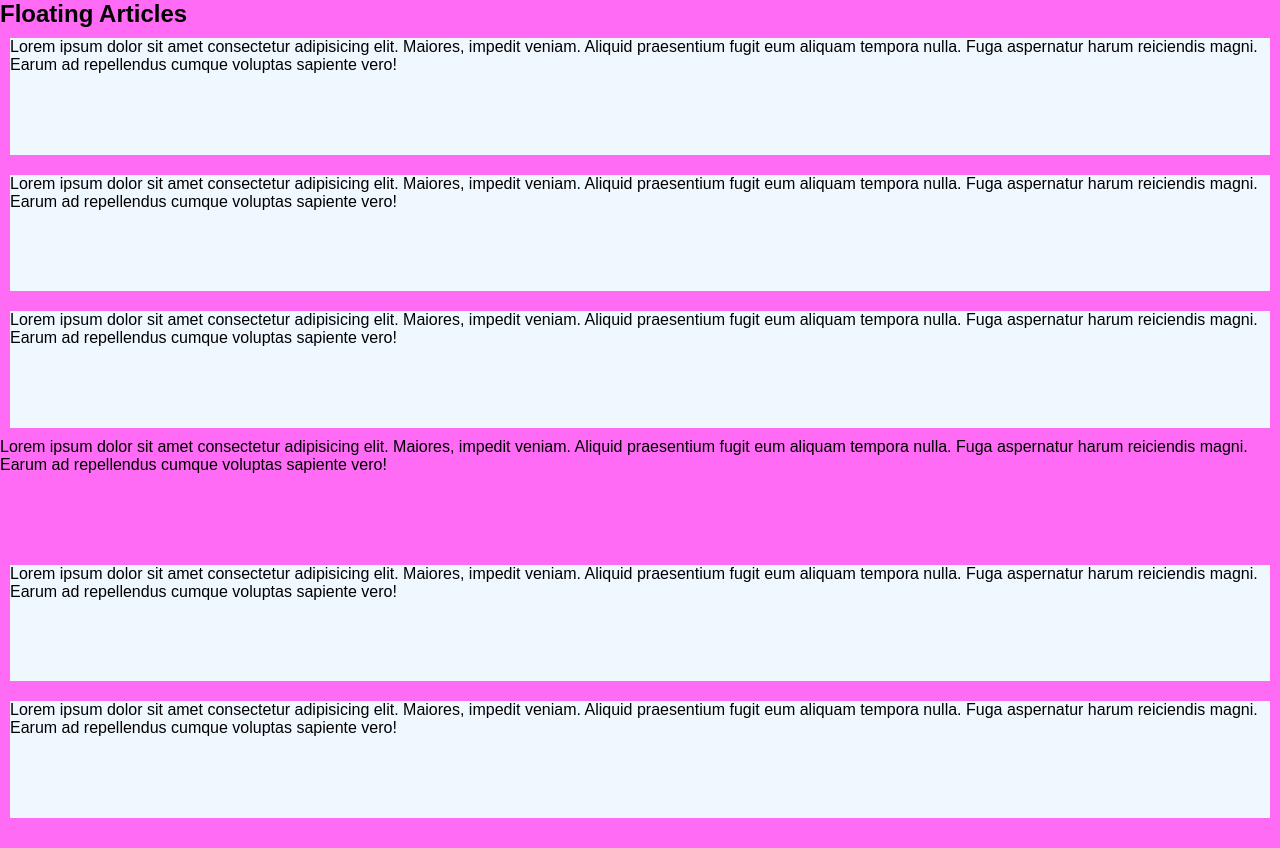
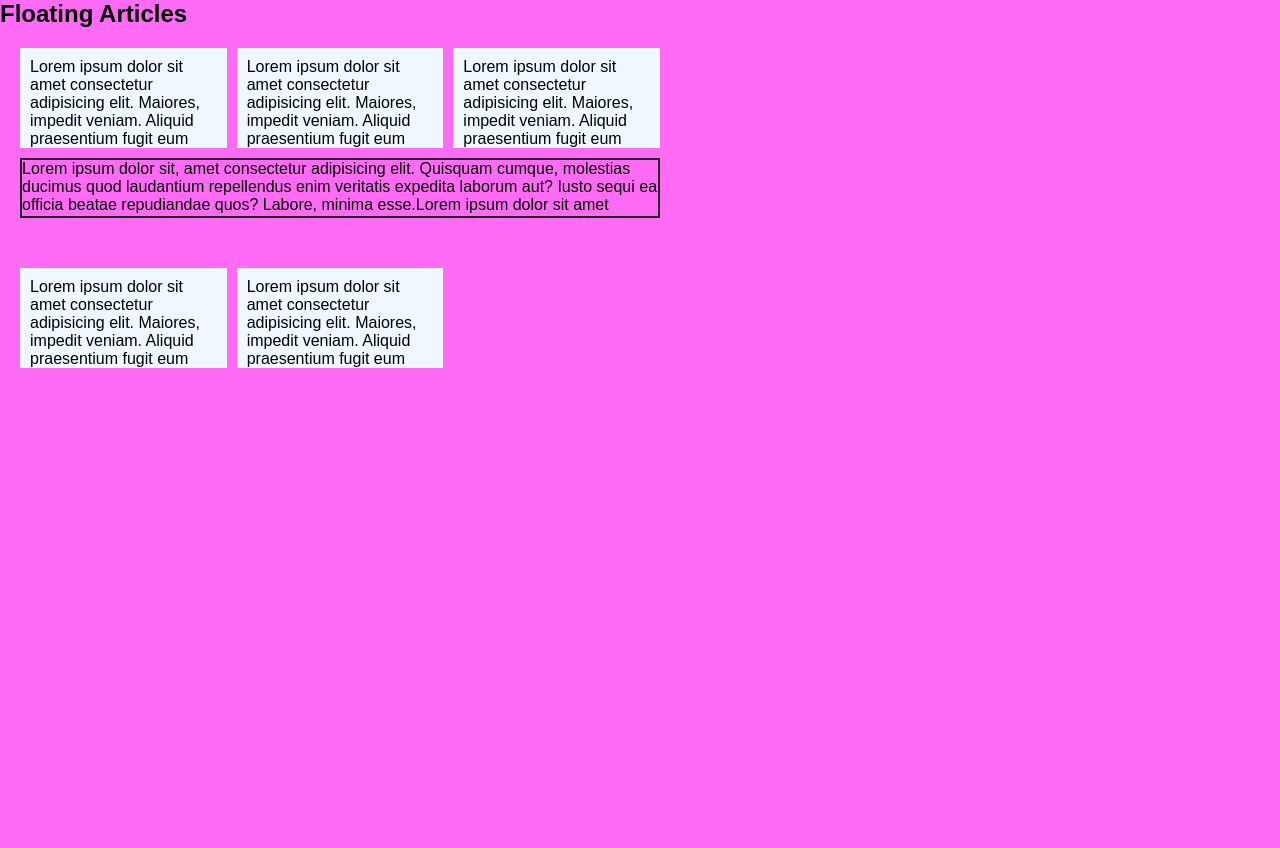
Before and after one commit to JaafarAbdalmajeed/CSS-OCS-FPE, a plain HTML site: page Task 5/index.html in a window 1280 px wide. Drawn offline with Linux system fonts and the light colour scheme.

Commit message:
task 5 it is done

```diff
--- a/Task 5/css/style.css
+++ b/Task 5/css/style.css
@@ -12,15 +12,30 @@ html, body{
 }
 
 .container{
-    width: 100%;
+    width: 50%;
     height: 100%;
+    margin-right: 50px;
     display: grid;
-    grid-template-columns: auto ;
+    grid-template-columns: repeat(3,1fr) ;
+    grid-template-rows: repeat(3,100px);
+    grid-gap: 10px;
+    margin: 20px;
+
+
+
 }
 
 .text-box{
     background-color: aliceblue;
-    display: inline;
-    margin: 10px;
+    padding: 10px;
+    overflow: hidden;
+    height: 100px;
+}
+
+.scroll-box{
+    grid-column: 1 / span 3;
+    overflow-y: scroll;
+    height: 60px;
+    border: 2px solid #222;
 
 }
--- a/Task 5/index.html
+++ b/Task 5/index.html
@@ -1,3 +1,4 @@
+
 <!DOCTYPE html>
 <html lang="en">
 <head>
@@ -12,7 +13,7 @@
         <div class="text-box">Lorem ipsum dolor sit amet consectetur adipisicing elit. Maiores, impedit veniam. Aliquid praesentium fugit eum aliquam tempora nulla. Fuga aspernatur harum reiciendis magni. Earum ad repellendus cumque voluptas sapiente vero!</div>
         <div class="text-box">Lorem ipsum dolor sit amet consectetur adipisicing elit. Maiores, impedit veniam. Aliquid praesentium fugit eum aliquam tempora nulla. Fuga aspernatur harum reiciendis magni. Earum ad repellendus cumque voluptas sapiente vero!</div>
         <div class="text-box">Lorem ipsum dolor sit amet consectetur adipisicing elit. Maiores, impedit veniam. Aliquid praesentium fugit eum aliquam tempora nulla. Fuga aspernatur harum reiciendis magni. Earum ad repellendus cumque voluptas sapiente vero!</div>
-        <div class="scroll-box">Lorem ipsum dolor sit amet consectetur adipisicing elit. Maiores, impedit veniam. Aliquid praesentium fugit eum aliquam tempora nulla. Fuga aspernatur harum reiciendis magni. Earum ad repellendus cumque voluptas sapiente vero!</div>
+        <div class="scroll-box">Lorem ipsum dolor sit, amet consectetur adipisicing elit. Quisquam cumque, molestias ducimus quod laudantium repellendus enim veritatis expedita laborum aut? Iusto sequi ea officia beatae repudiandae quos? Labore, minima esse.Lorem ipsum dolor sit amet consectetur adipisicing elit. Maiores, impedit veniam. Aliquid praesentium fugit eum aliquam tempora nulla. Fuga aspernatur harum reiciendis magni. Earum ad repellendus cumque voluptas sapiente vero!</div>
         <div class="text-box">Lorem ipsum dolor sit amet consectetur adipisicing elit. Maiores, impedit veniam. Aliquid praesentium fugit eum aliquam tempora nulla. Fuga aspernatur harum reiciendis magni. Earum ad repellendus cumque voluptas sapiente vero!</div>
         <div class="text-box">Lorem ipsum dolor sit amet consectetur adipisicing elit. Maiores, impedit veniam. Aliquid praesentium fugit eum aliquam tempora nulla. Fuga aspernatur harum reiciendis magni. Earum ad repellendus cumque voluptas sapiente vero!</div>
 
```
Also changed, not shown: Task 6/css/style.css (added), Task 6/index.html (added).
